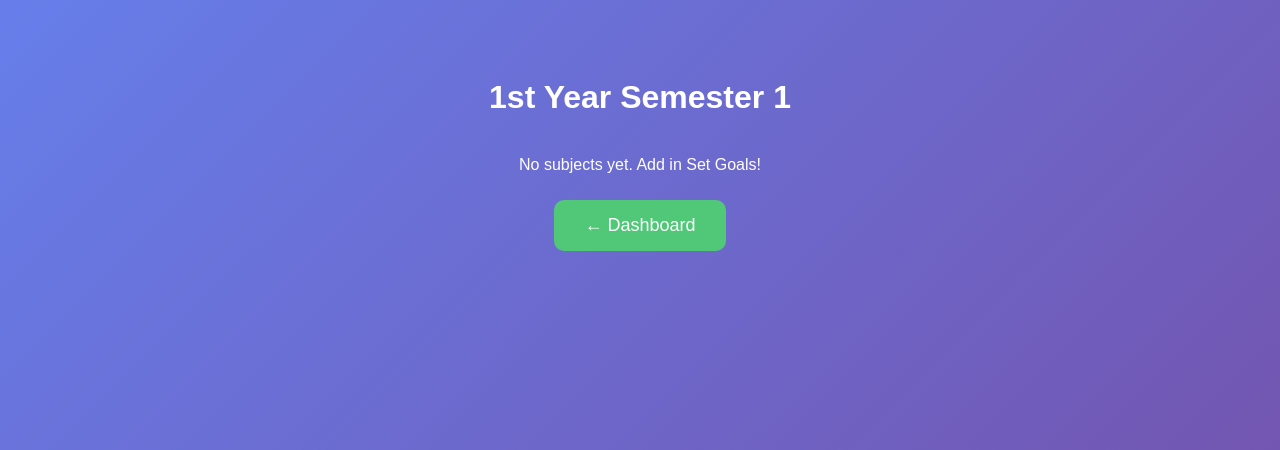
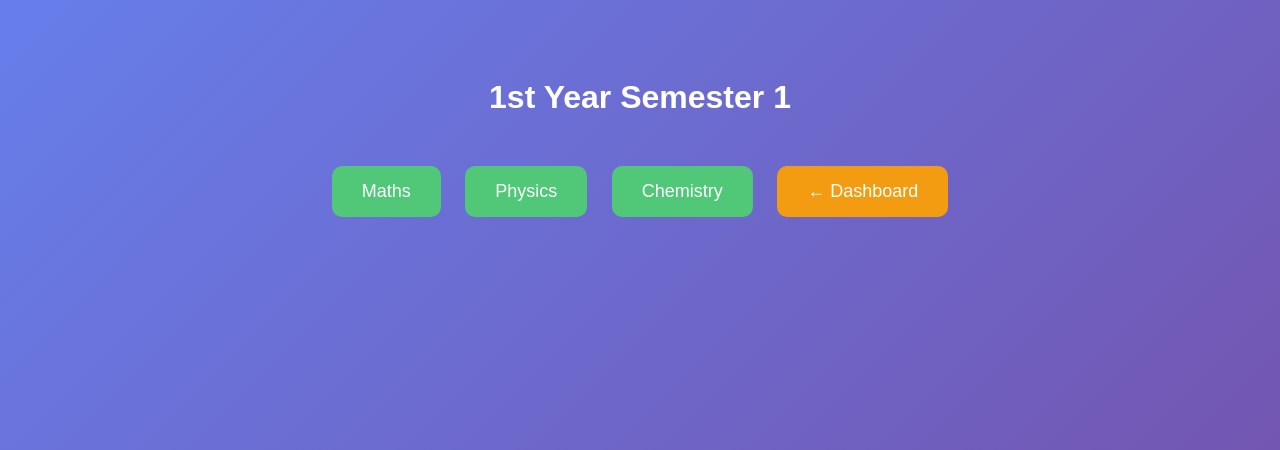
Before and after one commit to priyyaa1103-netizen/study-planner-final, a Flask app: page /sem1 in a window 1280 px wide. Shown: the top 450 px of the page. Run offline with Flask 3, Linux system fonts and the light colour scheme; the visitor is signed in with stand-in values (Sample User, id 1).

Commit message:
Update subjects.html

```diff
--- a/templates/subjects.html
+++ b/templates/subjects.html
@@ -3,6 +3,10 @@
 <style>body{font-family:Arial;background:linear-gradient(135deg,#667eea 0%,#764ba2 100%);color:white;min-height:100vh;padding:50px;text-align:center}
 .btn{padding:15px 30px;margin:10px;background:#50c878;color:white;text-decoration:none;border-radius:10px;font-size:18px;display:inline-block}
 h1{font-size:32px;margin-bottom:40px}</style></head>
-<body><h1>{{year}} {{sem}}</h1>
-<p>No subjects yet. Add in Set Goals!</p>
-<a href="/dashboard" class="btn">← Dashboard</a></body></html>
+<body>
+<h1>{{year}} {{sem}}</h1>
+{% for subject in subjects %}
+<a href="/subject/{{subject[0]}}" class="btn">{{subject[0]}}</a>
+{% endfor %}
+<a href="/dashboard" class="btn" style="background:#f39c12">← Dashboard</a>
+</body></html>
```
